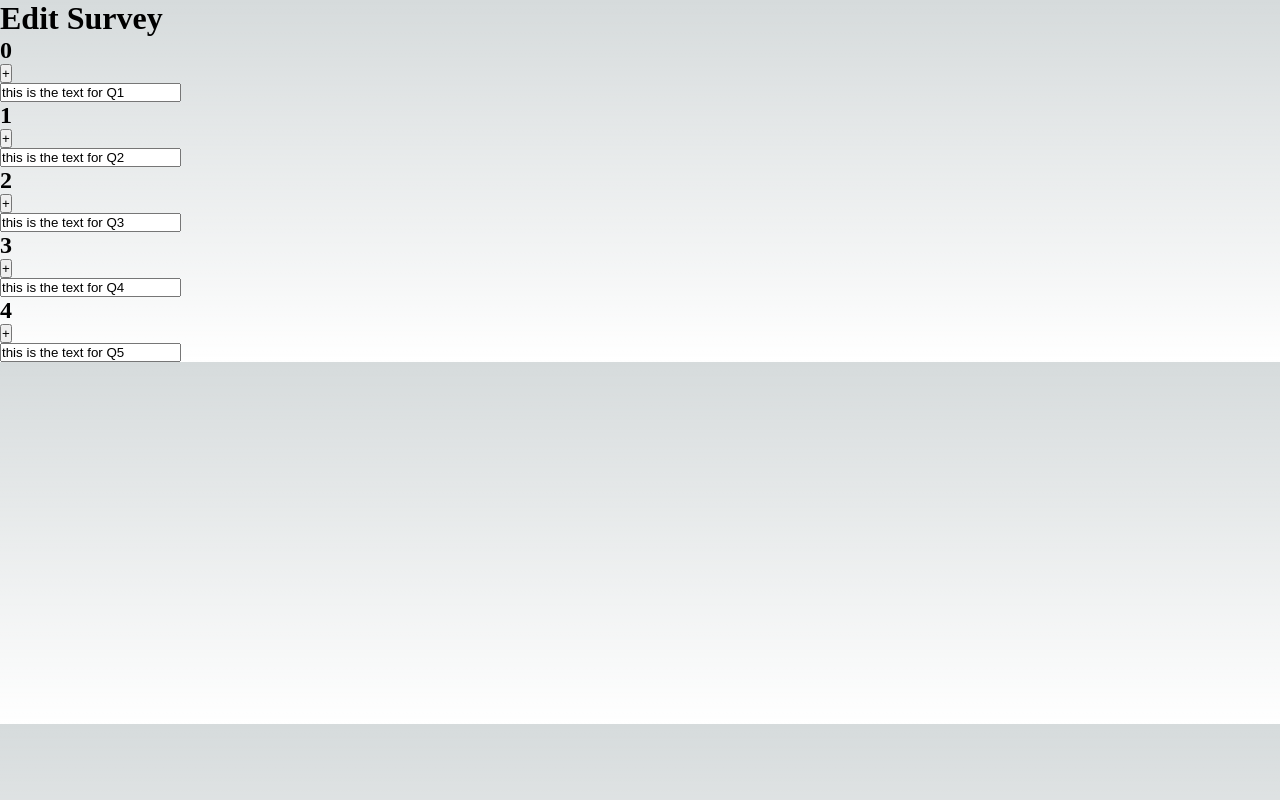
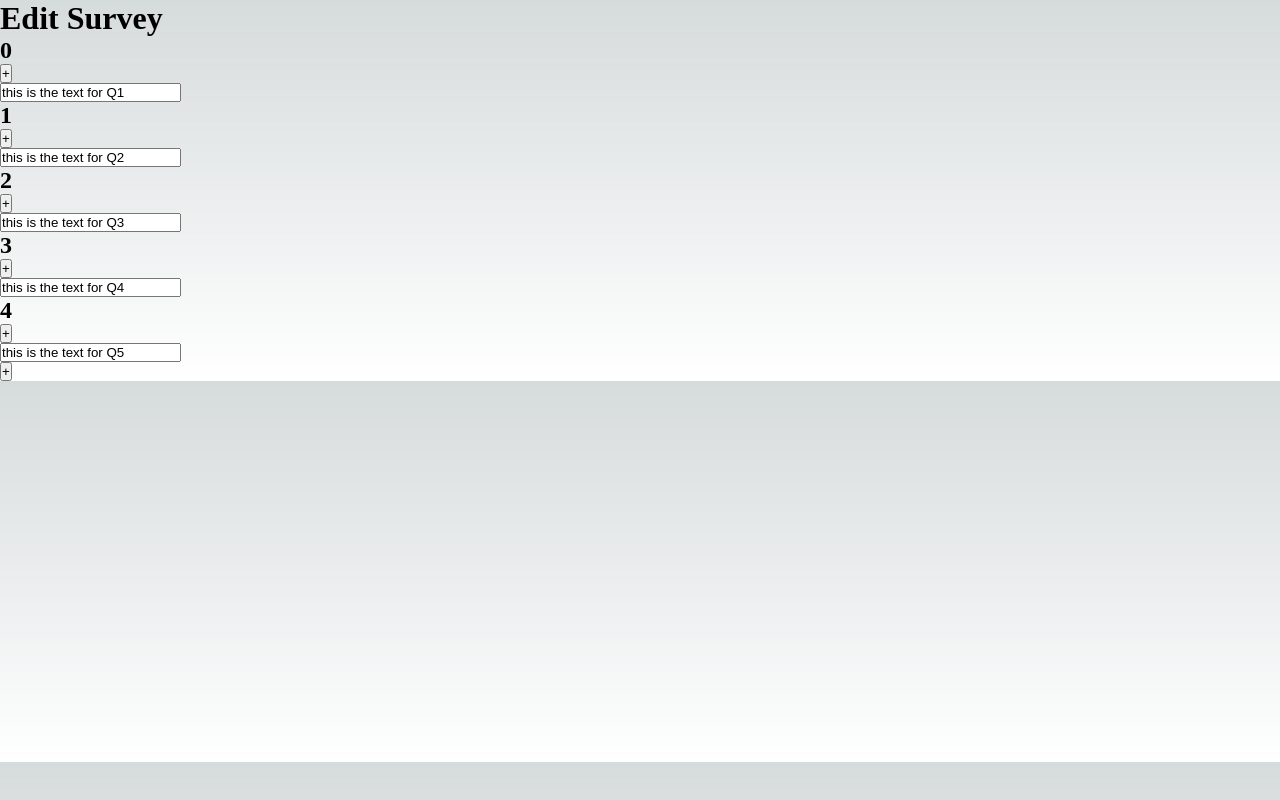
Before and after one commit to klalicki/mini-survey, a Next.js app: page /edit in a window 1280 px wide. Built offline with nearby package versions, Linux system fonts and the light colour scheme.

Commit message:
adds 'add new question' button to end

```diff
--- a/pages/edit.tsx
+++ b/pages/edit.tsx
@@ -74,6 +74,13 @@ const EditPage = () => {
           </>
         );
       })}
+      <button
+        onClick={() => {
+          addQuestionAtIndex(surveyData.questions.length);
+        }}
+      >
+        +
+      </button>
     </div>
   );
 };
```
